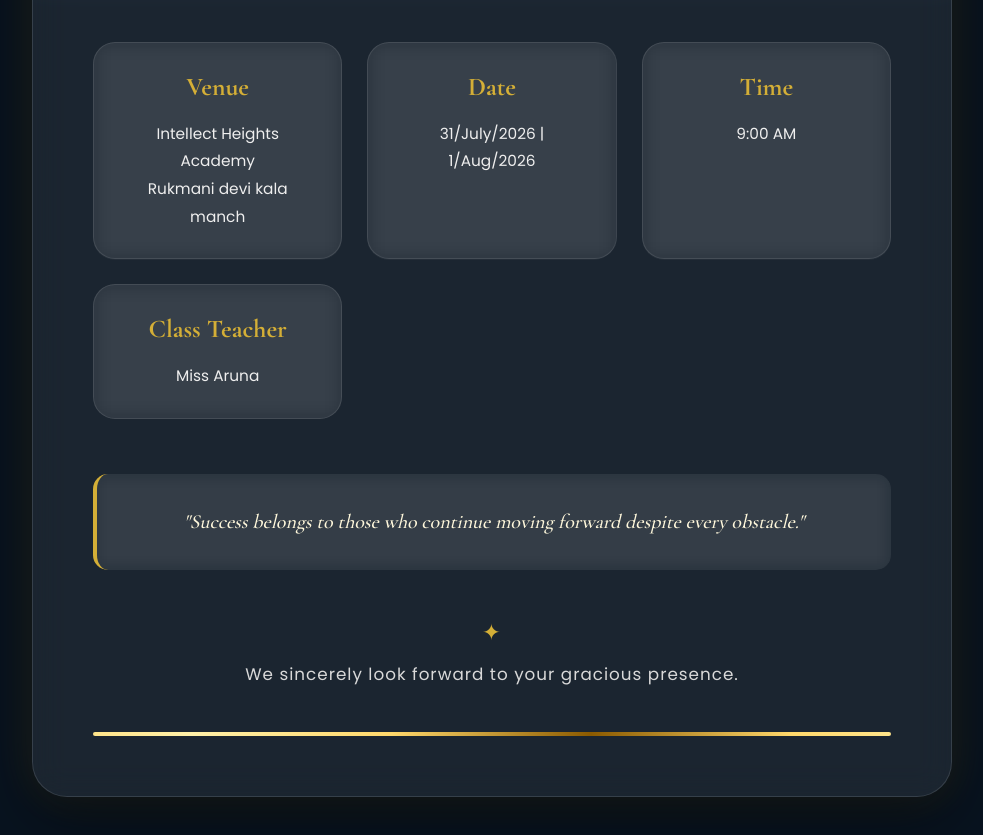
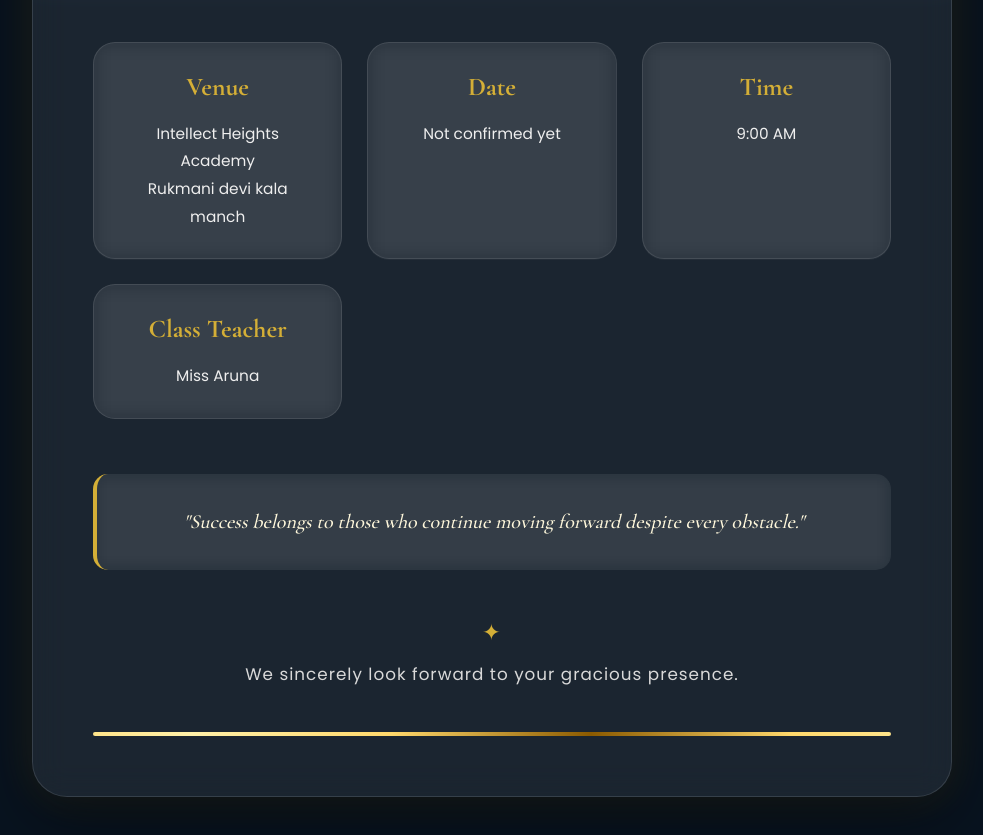
Before and after one commit to NGSTRIKER/IHA-card, a plain HTML site: page invite.html in a window 1280 px wide. Shown: the part 860-1695 px from the top of the page, without its empty margins (148-1131 px from the left). Drawn offline with nearby package versions, Linux system fonts and the light colour scheme.

Commit message:
Update event date to 'Not confirmed yet'

```diff
--- a/invite.html
+++ b/invite.html
@@ -135,8 +135,7 @@
 
                 <p>
 
-                    31/July/2026 | 1/Aug/2026
-
+                    Not confirmed yet
                 </p>
 
             </div>
```
